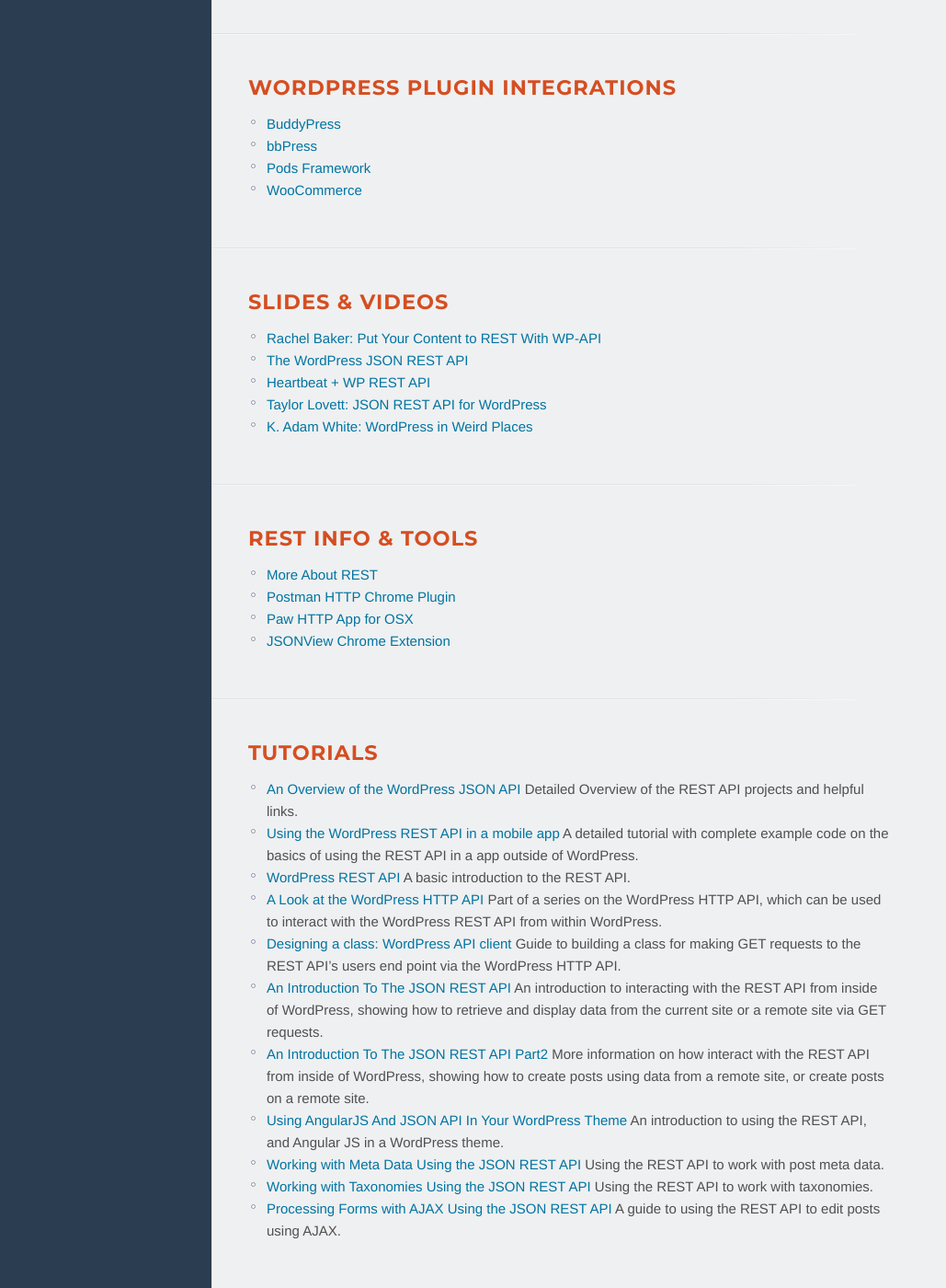
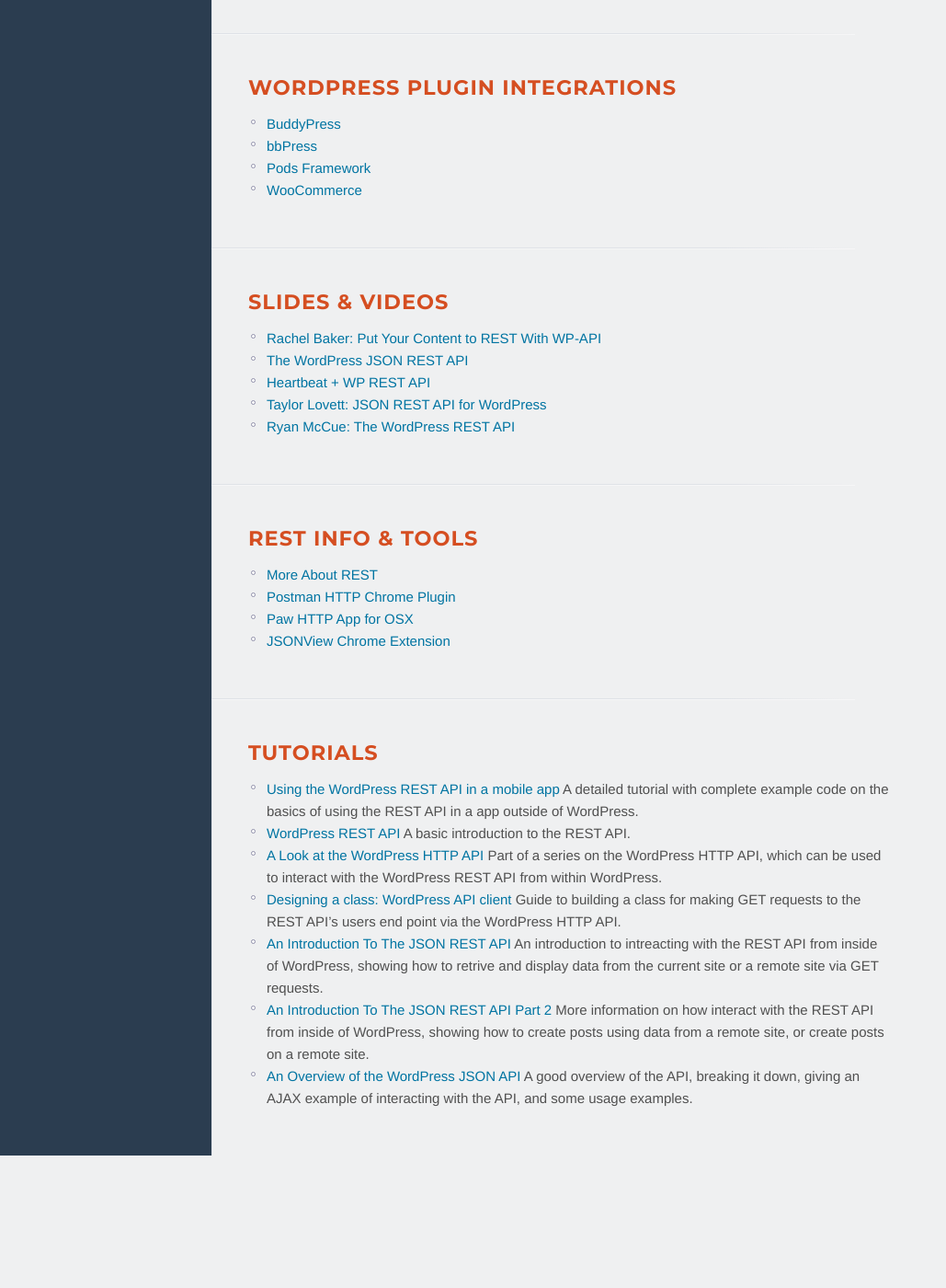
Before and after one commit to WP-API/WP-API.github.io, a Jekyll site: the page built from resources.md, in a window 1280 px wide and 1400 px high, scrolled down 841 px. Shown: the whole window at 92% size, without its empty margins (0-1029 px from the left). Built offline with Jekyll 4.4.1, drawn with Linux system fonts in a browser that asks for light colours; nearby versions of some CDN libraries; after the commit the page ends 2097 px from its top, so only the background shows below that.

Commit message:
Update resources.md

```diff
--- a/resources.md
+++ b/resources.md
@@ -67,13 +67,14 @@
 * [The WordPress JSON REST API][]
 * [Heartbeat + WP REST API][]
 * [Taylor Lovett: JSON REST API for WordPress][]
-* [K. Adam White: WordPress in Weird Places][]
+* [Ryan McCue: The WordPress REST API][]
 
 [Rachel Baker: Put Your Content to REST With WP-API]: http://wordpress.tv/2014/07/06/rachel-baker-put-your-content-to-rest-with-wp-api/
 [The WordPress JSON REST API]: https://speakerdeck.com/rmccue/wcmke2014
 [Heartbeat + WP REST API]: http://www.getsource.net/wp-content/uploads/2014/08/WCNYC-Heartbeat.pdf
 [Taylor Lovett: JSON REST API for WordPress]: http://www.slideshare.net/tlovett1/json-rest-api-for-wordpress-39599181
-[K. Adam White: WordPress in Weird Places]: http://kadamwhite.github.io/talks/2014/wcsf-node-wp/#/
+[Ryan McCue: The WordPress REST API]: http://wordpress.tv/2014/11/19/ryan-mccue-the-wordpress-rest-api/
+
 
 REST Info & Tools
 -----------------
@@ -90,26 +91,19 @@
 
 Tutorials
 ---------
-* [An Overview of the WordPress JSON API][] Detailed Overview of the REST API projects and helpful links.
+
 * [Using the WordPress REST API in a mobile app][] A detailed tutorial with complete example code on the basics of using the REST API in a app outside of WordPress.
 * [WordPress REST API][] A basic introduction to the REST API.
 * [A Look at the WordPress HTTP API][] Part of a series on the WordPress HTTP API, which can be used to interact with the WordPress REST API from within WordPress.
 * [Designing a class: WordPress API client][] Guide to building a class for making GET requests to the REST API's users end point via the WordPress HTTP API.
-* [An Introduction To The JSON REST API][] An introduction to interacting with the REST API from inside of WordPress, showing how to retrieve and display data from the current site or a remote site via GET requests.
-* [An Introduction To The JSON REST API Part2][] More information on how interact with the REST API from inside of  WordPress, showing how to create posts using data from a remote site, or create posts on a remote site.
-* [Using AngularJS And JSON API In Your WordPress Theme][] An introduction to using the REST API, and Angular JS in a WordPress theme.
-* [Working with Meta Data Using the JSON REST API][] Using the REST API to work with post meta data.
-* [Working with Taxonomies Using the JSON REST API][] Using the REST API to work with taxonomies.
-* [Processing Forms with AJAX Using the JSON REST API][] A guide to using the REST API to edit posts using AJAX.
+* [An Introduction To The JSON REST API][] An introduction to intreacting with the REST API from inside of WordPress, showing how to retrive and display data from the current site or a remote site via GET requests.
+* [An Introduction To The JSON REST API Part 2][] More information on how interact with the REST API from inside of  WordPress, showing how to create posts using data from a remote site, or create posts on a remote site.
+* [An Overview of the WordPress JSON API][]  A good overview of the API, breaking it down, giving an AJAX example of interacting with the API, and some usage examples.
 
-[An Overview of the WordPress JSON API]:http://webdevstudios.com/2014/10/16/an-overview-of-wordpress-json-api/
 [Using the WordPress REST API in a mobile app]: http://apppresser.com/using-wordpress-rest-api-mobile-app/
 [WordPress REST API]: http://themergency.com/wordpress-rest-api/
 [A Look at the WordPress HTTP API]: http://code.tutsplus.com/tutorials/a-look-at-the-wordpress-http-api-a-review--wp-32531
 [Designing a class: WordPress API client]: http://carlalexander.ca/designing-class-wordpress-api-client
 [An Introduction To The JSON REST API]: http://torquemag.io/introduction-wordpress-new-universal-connector-json-rest-api/
-[An Introduction To The JSON REST API Part2]: http://torquemag.io/introduction-wordpress-rest-api-part-2/
-[Using AngularJS And JSON API In Your WordPress Theme]: http://1fix.io/blog/2014/11/05/angularjs-json-api-wp-theme/
-[Working with Meta Data Using the JSON REST API]: http://torquemag.io/working-meta-data-using-json-rest-api/
-[Working with Taxonomies Using the JSON REST API]: http://torquemag.io/working-taxonomies-using-json-rest-api/
-[Processing Forms with AJAX Using the JSON REST API]: http://torquemag.io/processing-forms-ajax-using-json-rest-api/
+[An Introduction To The JSON REST API Part 2]: http://torquemag.io/introduction-wordpress-rest-api-part-2/
+[An Overview of the WordPress JSON API]: http://webdevstudios.com/2014/10/16/an-overview-of-wordpress-json-api/
```
